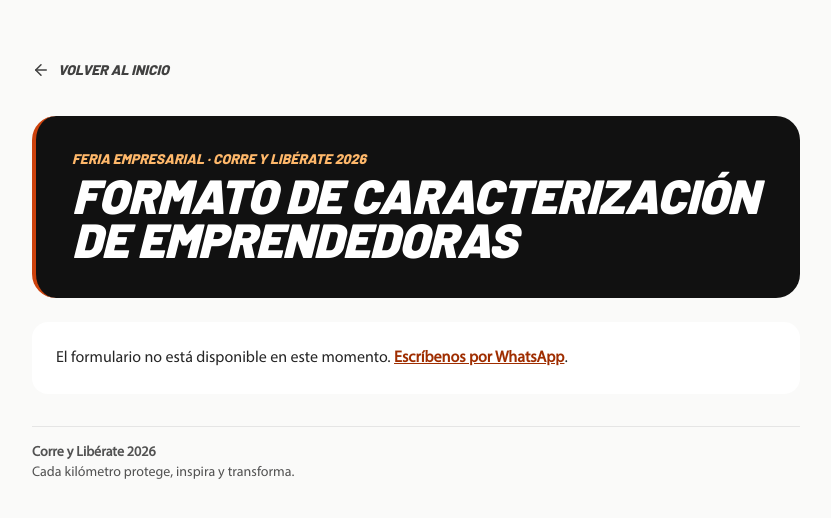
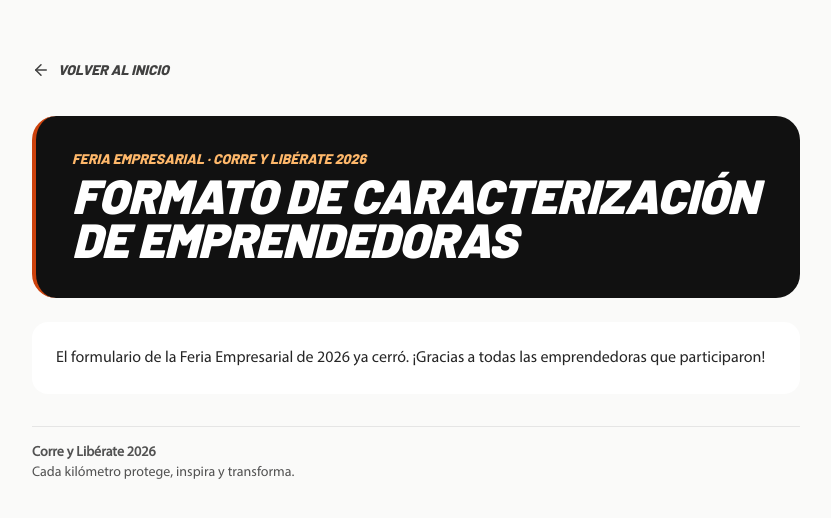
Before and after one commit to fitintegral3-lab/corre-y-liberate-2026, a Next.js app: page /feria-empresarial in a window 1280 px wide. Shown: the top 518 px of the page, without its empty margins (224-1055 px from the left). Built offline with nearby package versions, Linux system fonts and the light colour scheme; no server answers.

Commit message:
feat(fair): close the 2026 entrepreneur fair form
The fair is over: its page now says the form closed and the API
rejects new submissions with 410 without touching the database.
Saved responses stay, and a content flag reopens the form.

```diff
--- a/src/app/api/feria-empresarial/route.ts
+++ b/src/app/api/feria-empresarial/route.ts
@@ -1,5 +1,6 @@
 import { after } from 'next/server';
 
+import { entrepreneurFair } from '@/content/entrepreneur-fair';
 import { consentVersion, fairResponseSchema } from '@/features/entrepreneur-fair/schema';
 import { toFairSubmission } from '@/features/entrepreneur-fair/submission-row';
 import { appendFairResponse } from '@/lib/sheets/append-fair';
@@ -8,6 +9,9 @@ import { supabaseAdmin } from '@/lib/supabase/admin';
 import { supabaseConfig } from '@/lib/supabase/config';
 
 export async function POST(request: Request) {
+  if (!entrepreneurFair.open)
+    return Response.json({ ok: false, reason: 'closed' }, { status: 410 });
+
   const parsed = fairResponseSchema.safeParse(await request.json().catch(() => null));
 
   if (!parsed.success) {
--- a/src/app/feria-empresarial/page.tsx
+++ b/src/app/feria-empresarial/page.tsx
@@ -2,6 +2,7 @@ import { ArrowLeft } from 'lucide-react';
 import Link from 'next/link';
 
 import { siteConfig } from '@/config/site';
+import { entrepreneurFair } from '@/content/entrepreneur-fair';
 import { event, eventName } from '@/content';
 import { FairForm } from '@/features/entrepreneur-fair/FairForm';
 import { supabaseConfig } from '@/lib/supabase/config';
@@ -23,7 +24,7 @@ export default function FeriaEmpresarialPage() {
     <main className="min-h-screen bg-stone-50 px-4 py-8 sm:px-8 sm:py-12">
       <div className="mx-auto max-w-3xl">
         <Link
-          href="/#feria-empresarial"
+          href="/"
           className="inline-flex min-h-11 items-center gap-2 font-athletic-bold text-sm text-neutral-700 hover:text-orange-800"
         >
           <ArrowLeft size={18} aria-hidden="true" />
@@ -37,7 +38,11 @@ export default function FeriaEmpresarialPage() {
             Formato de caracterización de emprendedoras
           </h1>
         </header>
-        {available ? (
+        {!entrepreneurFair.open ? (
+          <p role="status" className="rounded-2xl bg-white p-6 text-neutral-800">
+            {entrepreneurFair.closedMessage}
+          </p>
+        ) : available ? (
           <FairForm contactUrl={siteConfig.links.whatsapp} />
         ) : (
           <p className="rounded-2xl bg-white p-6 text-neutral-800">
--- /dev/null
+++ b/src/content/entrepreneur-fair.ts
@@ -0,0 +1,9 @@
+/**
+ * Estado del formulario de la Feria Empresarial. Cerrado, la página lo avisa y
+ * la API rechaza envíos nuevos; las respuestas guardadas no se tocan.
+ */
+export const entrepreneurFair = {
+  open: false,
+  closedMessage:
+    'El formulario de la Feria Empresarial de 2026 ya cerró. ¡Gracias a todas las emprendedoras que participaron!',
+} as const;
```
Also changed, not shown: 2 other files (tests, documents, lock files or other folders).
